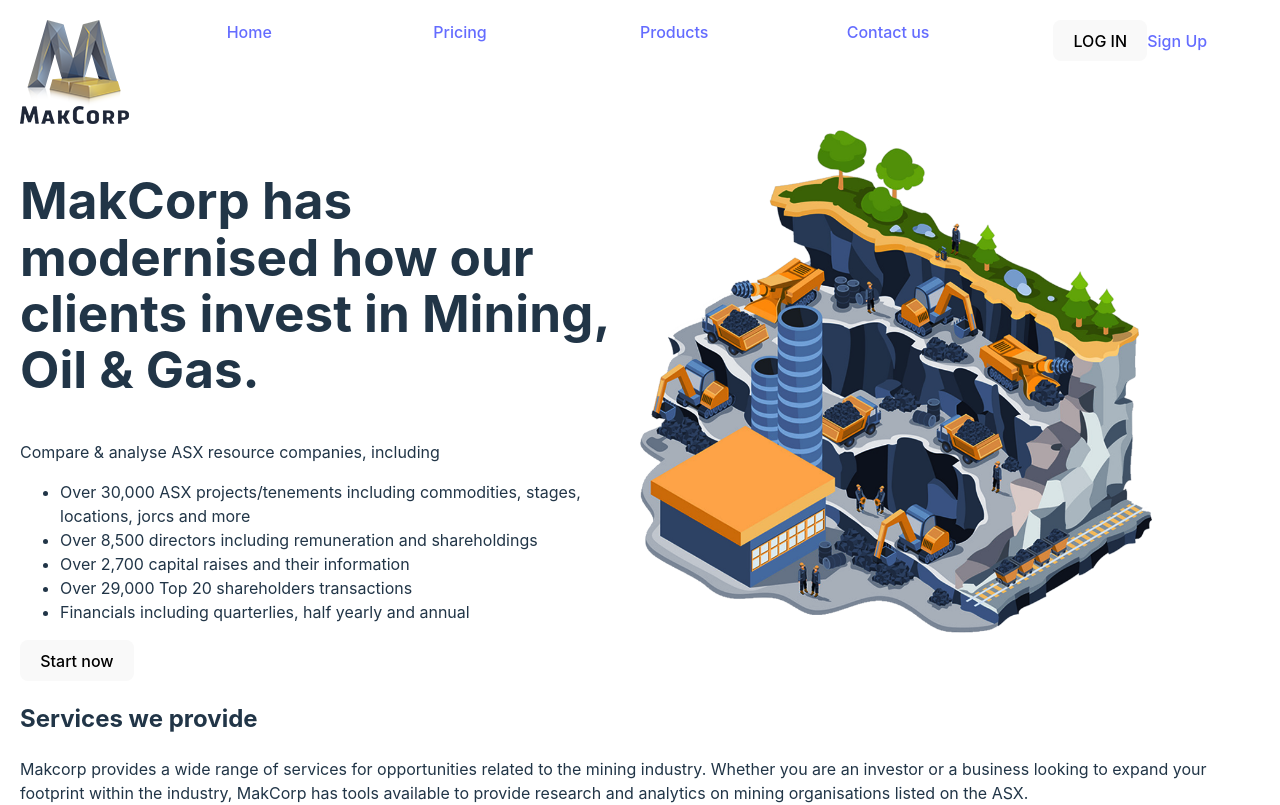
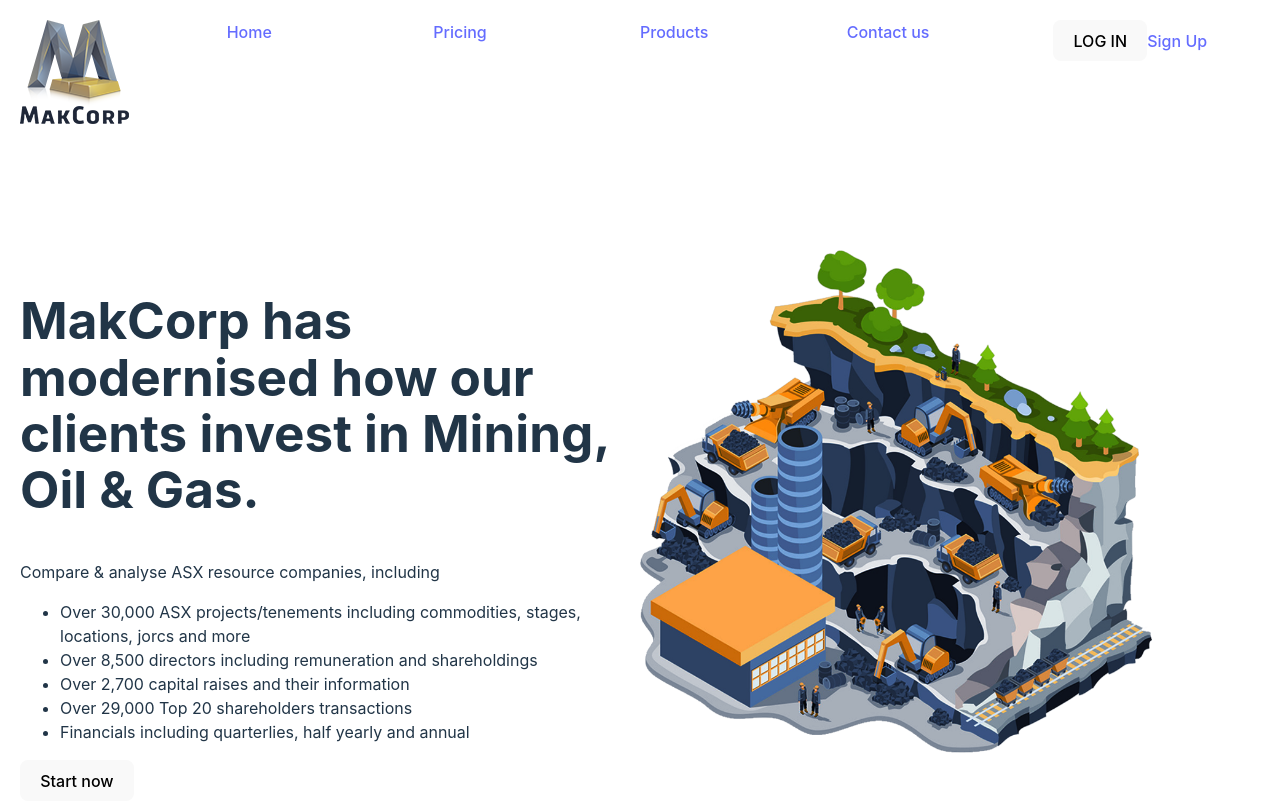
Before and after one commit to jayshah41/Puzzled, a React (Vite) app: page / in a window 1280 px wide. Shown: the top 805 px of the page. Built offline with nearby package versions, Linux system fonts and the light colour scheme.

Commit message:
Moved Hero, Services and Contact components into a Home component

```diff
--- a/src/App.jsx
+++ b/src/App.jsx
@@ -1,20 +1,18 @@
 import React from 'react';
 import { BrowserRouter as Router } from 'react-router-dom';
 import Navbar from './components/Navbar';
-import Hero from './components/Hero';
-import Services from './components/Services';
-import Contact from './components/Contact';
+import Home from './components/Home';
 import Footer from './components/Footer';
 
 const App = () => {
   return (
+    <>
     <Router>
       <Navbar />
-      <Hero />
-      <Services />
-      <Contact />
+      <Home />
       <Footer />
     </Router>
+    </>
   );
 };
 
--- /dev/null
+++ b/src/components/Home.jsx
@@ -0,0 +1,17 @@
+import React from 'react';
+import Hero from './Hero';
+import Services from './Services';
+import Contact from './Contact';
+import './GeneralStyles.css';
+
+const Home = () => {
+  return (
+    <div className="standard-padding" style={{ paddingTop: '120px' }}>
+        <Hero />
+        <Services />
+        <Contact />
+    </div>
+  )
+}
+
+export default Home
```
